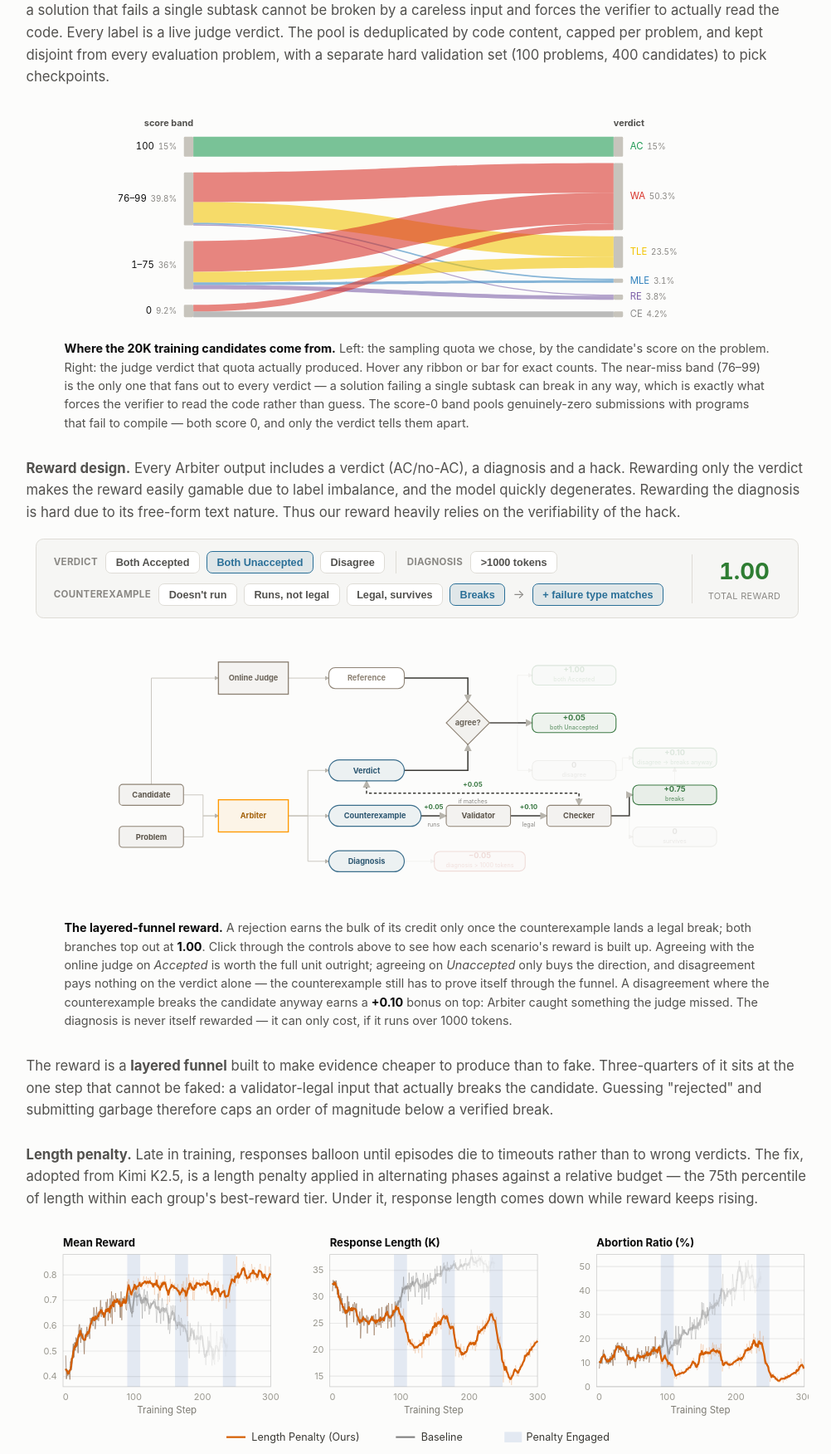
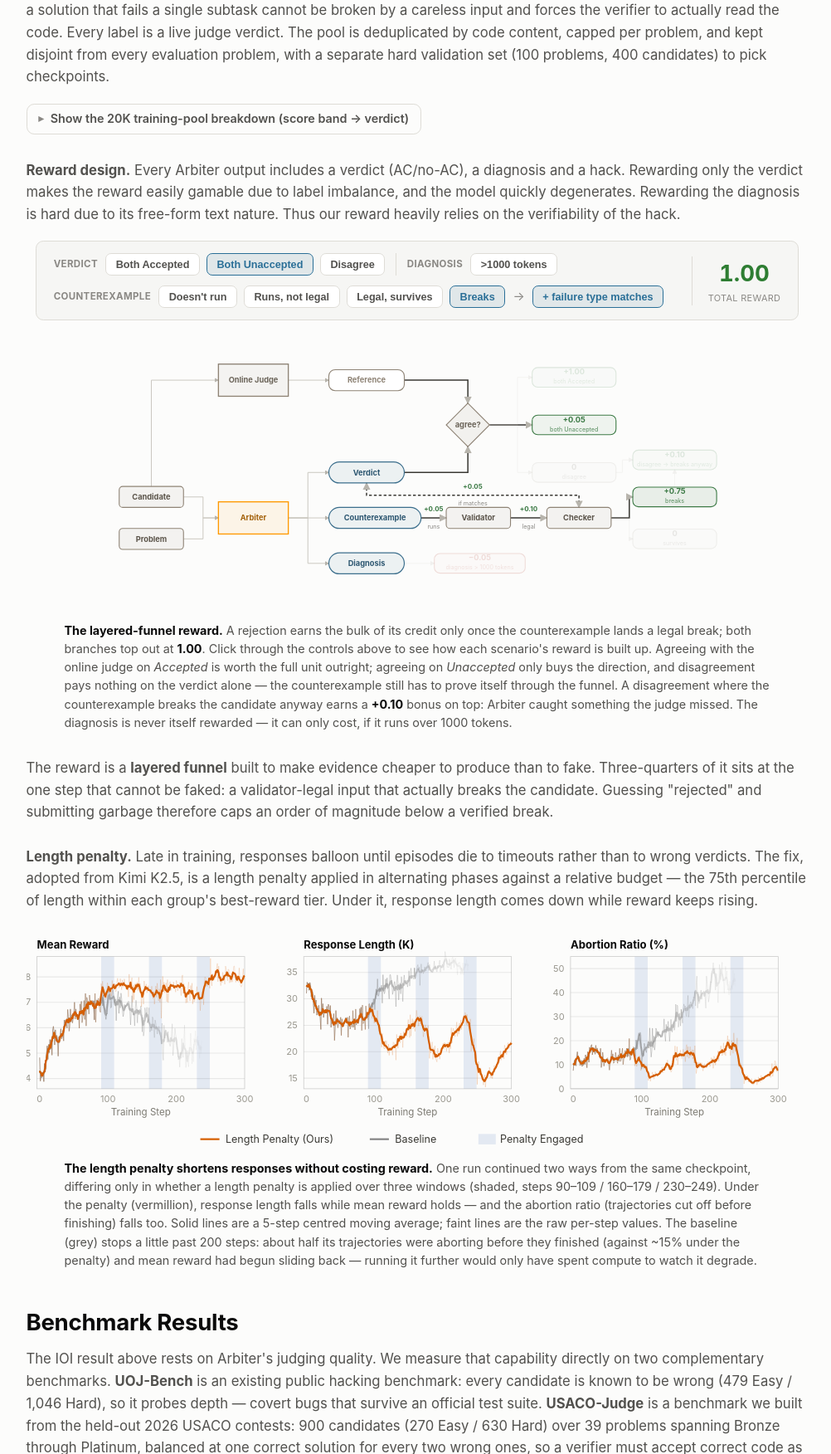
Before and after one commit to horizon-llm/IOI2026, a plain HTML site: page index.html in a window 1280 px wide. Shown: the part 2660-4412 px from the top of the page at 83% size, without its empty margins (137-1139 px from the left). Drawn offline with Linux system fonts and the light colour scheme.

Commit message:
gh-pages: shift training panels left, narrow benchmark table numeric cols, collapsible training-pool figure

```diff
--- a/index.html
+++ b/index.html
@@ -131,6 +131,20 @@
      a full-width line of 12.5px text is past a comfortable reading length. */
   .figure.fig-full .figcap{margin-left:40px;margin-right:40px}
   .figure svg{display:block;width:100%;height:auto}
+  /* collapsible figure: the toggle sits flush-left with the section prose; the
+     figure inside keeps the normal 40px figure inset when expanded. */
+  details.fold{margin:0 0 26px}
+  details.fold > summary{list-style:none;cursor:pointer;display:inline-flex;
+    align-items:center;gap:7px;font-size:12.5px;font-weight:600;color:var(--ink2);
+    padding:6px 12px;border:1px solid var(--line);border-radius:8px;
+    transition:border-color .12s,color .12s;user-select:none}
+  details.fold > summary::-webkit-details-marker{display:none}
+  details.fold > summary::before{content:"▸";color:var(--ink3);font-size:11px;
+    transition:transform .12s}
+  details.fold[open] > summary::before{transform:rotate(90deg)}
+  details.fold > summary:hover{border-color:var(--ink3);color:var(--ink)}
+  details.fold[open] > summary{margin-bottom:14px}
+  details.fold .figure{margin-left:40px;margin-right:40px}
   .figcap{font-size:12.5px;color:var(--ink2);line-height:1.55;margin-top:6px}
   .figcap b{color:var(--ink)}
   /* Search vs refinement: the two standalone Palm prototypes become one
@@ -558,7 +572,7 @@
   table.rtbl2{width:100%;border-collapse:collapse;font-size:12.5px;line-height:1.4;
     font-variant-numeric:lining-nums tabular-nums;color:var(--ink);table-layout:fixed}
   /* the numeric columns are narrow and equal; the model column takes the rest */
-  table.rtbl2 col.num{width:12%}
+  table.rtbl2 col.num{width:9%}
   /* numbers right-align so digits line up on a clean vertical edge; the group
      headers (colspan 2) stay centred over their pair */
   table.rtbl2 th{font-weight:650;text-align:right;padding:7px 20px 7px 6px;
@@ -1300,6 +1314,8 @@
     set (100 problems, 400 candidates) to pick checkpoints.
 </div>
 
+    <details class="fold" id="tdFold">
+      <summary>Show the 20K training-pool breakdown (score band → verdict)</summary>
     <div class="figure" id="tdFig">
         <svg viewBox="0 0 900 294" role="img" aria-label="The 20K Arbiter training candidates: sampling score band on the left, actual judge verdict on the right, ribbon thickness proportional to count">
           <g class="td-hdr">
@@ -1355,6 +1371,7 @@
       guess. The score-0 band pools genuinely-zero submissions with programs that
       fail to compile &mdash; both score 0, and only the verdict tells them apart.</div>
     </div>
+    </details>
 
     <div class="sec-lead" data-md="training-reward">
     <b>Reward design.</b> Every Arbiter output includes a verdict (AC/no-AC),
@@ -1470,7 +1487,7 @@
 
     <div class="figure fig-full" id="trainChartFig">
       <div class="figtip tr-tip-all" id="trTipAll"></div>
-<svg viewBox="0 0 900 260" role="img" aria-label="Training reward, response length, and abortion ratio, with vs without the length penalty">
+<svg viewBox="30 0 900 260" role="img" aria-label="Training reward, response length, and abortion ratio, with vs without the length penalty">
 <defs>
 <linearGradient id="trfade0" gradientUnits="userSpaceOnUse" x1="45.1" y1="0" x2="231.5" y2="0"><stop offset="0" stop-color="#808080" stop-opacity="0.95"/><stop offset="1" stop-color="#808080" stop-opacity="0.04"/></linearGradient>
 <linearGradient id="trfade1" gradientUnits="userSpaceOnUse" x1="352.1" y1="0" x2="538.5" y2="0"><stop offset="0" stop-color="#808080" stop-opacity="0.95"/><stop offset="1" stop-color="#808080" stop-opacity="0.04"/></linearGradient>
```
